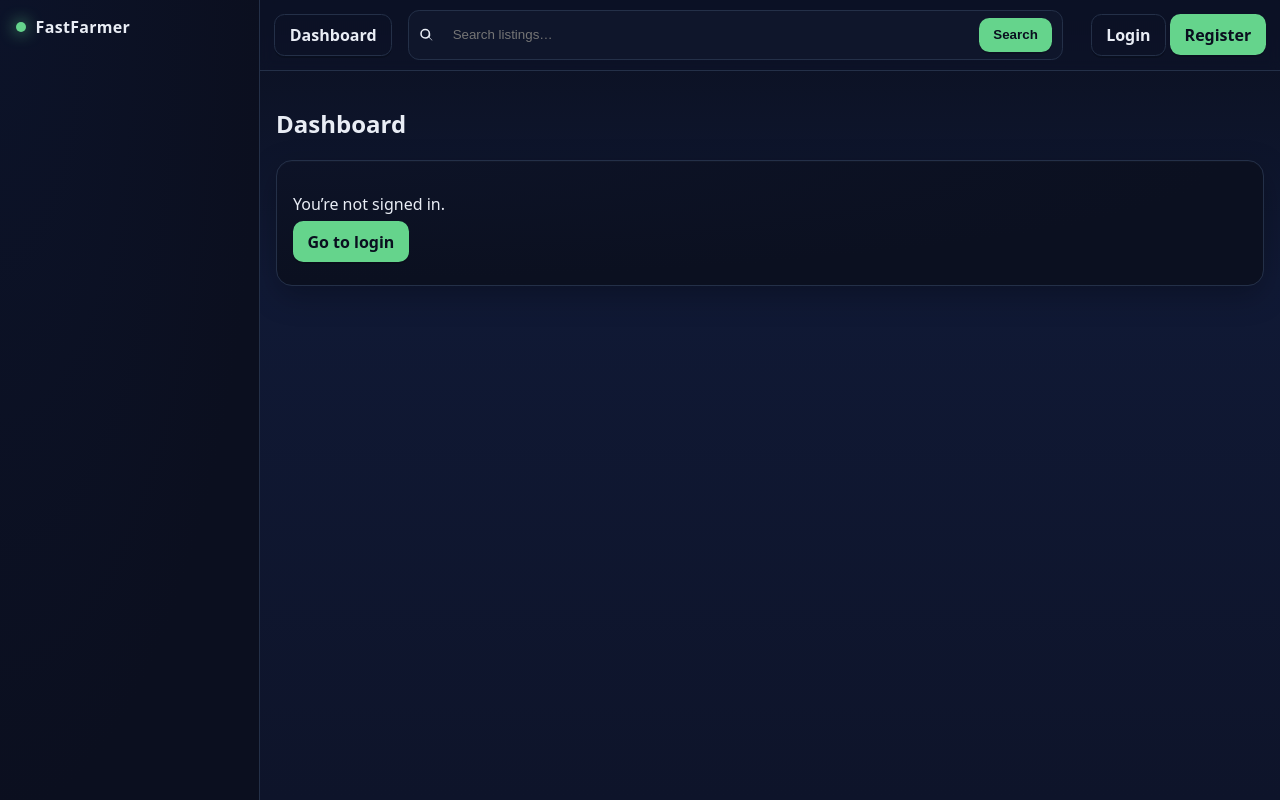
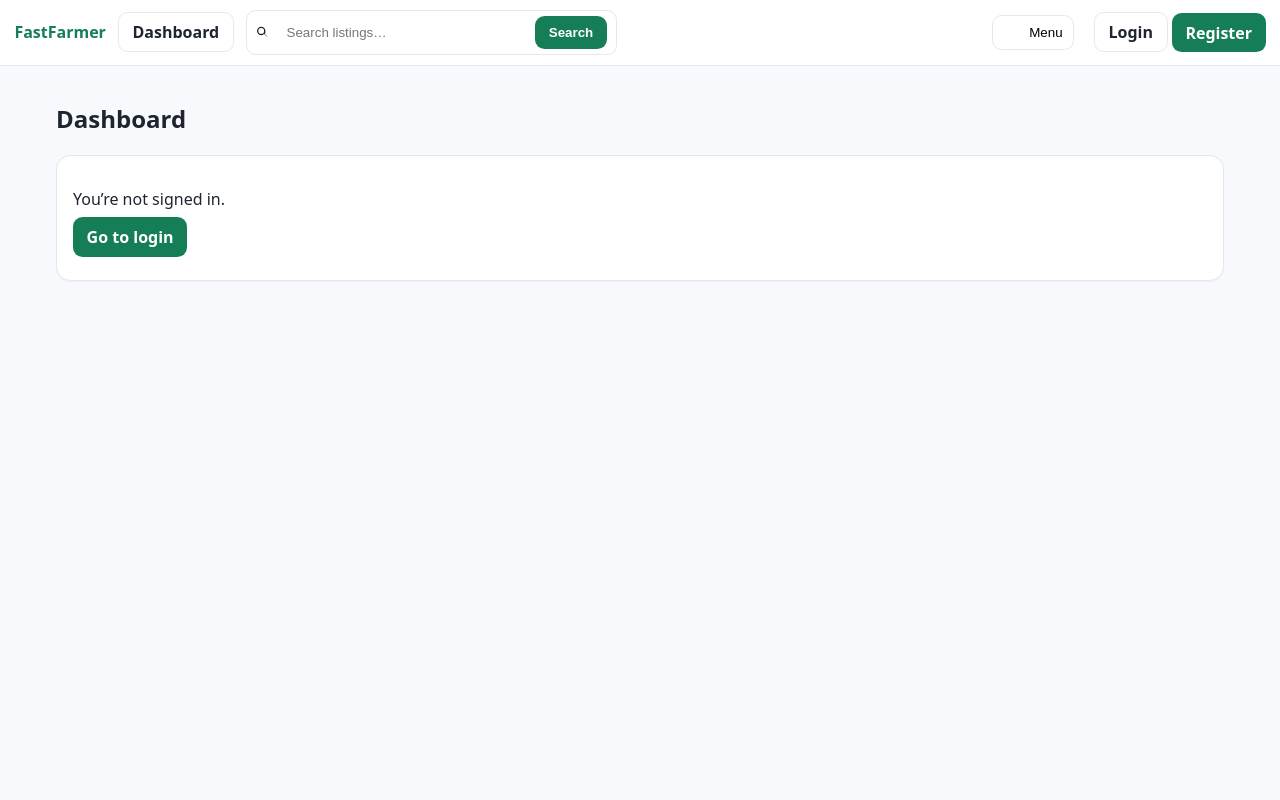
Before and after one commit to AlexandreFernandes00/FastFarmer, a FastAPI app: page /dashboard in a window 1280 px wide. Run offline with FastAPI, Linux system fonts and the light colour scheme.

```diff
--- a/app/templates/base.html
+++ b/app/templates/base.html
@@ -1,232 +1,151 @@
 <!DOCTYPE html>
 <html lang="en">
 <head>
-  <meta charset="utf-8" />
-  <meta name="viewport" content="width=device-width,initial-scale=1" />
+  <meta charset="utf-8"/>
+  <meta name="viewport" content="width=device-width,initial-scale=1"/>
   <title>{% block title %}FastFarmer{% endblock %}</title>
   <style>
     :root{
-      --bg:#0b1020; --panel:#12182b; --muted:#8a93ad; --text:#e9edf5;
-      --brand:#65d48c; --border:#243048; --card:#141b31;
+      --bg:#f7f9fc; --text:#1e2430; --muted:#5b6577; --brand:#167e56;
+      --panel:#ffffff; --border:#e3e8f0; --hover:#f0f4f9;
     }
     *{box-sizing:border-box}
-    html,body{height:100%}
-    body{
-      margin:0; font-family: system-ui, -apple-system, Segoe UI, Roboto, Inter, Arial, sans-serif;
-      background:linear-gradient(180deg,#0b1020,#101935 35%,#0e142a);
-      color:var(--text);
-    }
+    body{margin:0; font-family:system-ui,-apple-system,Segoe UI,Roboto,Inter,Arial,sans-serif; color:var(--text); background:var(--bg);}
     a{color:var(--brand); text-decoration:none}
     a:hover{opacity:.9}
     .btn{
-      background:var(--brand); color:#0a0f1f; border:none; padding:.6rem .9rem; border-radius:.65rem; cursor:pointer;
-      font-weight:600; box-shadow:0 2px 0 rgba(0,0,0,.2);
+      background:var(--brand); color:#fff; border:none; padding:.55rem .85rem; border-radius:.6rem; cursor:pointer; font-weight:600;
     }
-    .btn:disabled{opacity:.6; cursor:not-allowed}
     .btn-outline{
-      background:transparent; color:var(--text); border:1px solid var(--border);
-      padding:.55rem .9rem; border-radius:.65rem; cursor:pointer;
+      background:#fff; color:var(--text); border:1px solid var(--border); padding:.5rem .85rem; border-radius:.6rem; cursor:pointer;
     }
-    .input, input, textarea, select{
-      width:100%; background:#0f162b; border:1px solid var(--border); color:var(--text);
-      border-radius:.6rem; padding:.6rem .7rem;
+    input, select, textarea{
+      width:100%; background:#fff; border:1px solid var(--border); color:var(--text); border-radius:.5rem; padding:.55rem .65rem;
     }
     .card{
-      background: radial-gradient(120% 120% at 0% 0%, #0d1327, #0b1020 80%);
-      border:1px solid var(--border); border-radius:1rem; padding:1rem;
-      box-shadow: inset 0 1px 0 rgba(255,255,255,.02), 0 10px 30px rgba(0,0,0,.25);
+      background:var(--panel); border:1px solid var(--border); border-radius:.9rem; padding:1rem;
+      box-shadow:0 1px 2px rgba(0,0,0,.04);
     }
     .grid{display:grid; gap:.75rem}
-    .form label{display:block; font-size:.9rem; color:#c6cbe0}
+    .form label{display:block; font-size:.92rem; color:#2d3648}
     .form label input, .form label select, .form label textarea{margin-top:.35rem}
-    .result{margin-top:1rem; padding:.65rem .8rem; border-radius:.6rem; border:1px solid var(--border)}
-    .result.ok{background:#0f1f17; color:#b4f1c8; border-color:#1f3a2b}
-    .result.error{background:#251317; color:#ffb5c0; border-color:#48222a}
+    .result{margin-top:1rem; padding:.6rem .75rem; border-radius:.5rem; border:1px solid var(--border)}
+    .result.ok{background:#e9f7ef; color:#0a6e43; border-color:#c8ead7}
+    .result.error{background:#fff1f2; color:#9f1239; border-color:#ffe4e6}
 
     /* Layout */
-    .layout{display:grid; grid-template-columns: 260px 1fr; min-height:100vh}
-    .sidebar{
-      position:sticky; top:0; height:100vh; padding:1rem; border-right:1px solid var(--border);
-      background: radial-gradient(120% 120% at 0% 0%, #0c1329, #0b0f1f 85%);
+    .topbar{
+      position:sticky; top:0; z-index:20; background:var(--panel); border-bottom:1px solid var(--border);
+      display:flex; align-items:center; gap:.75rem; padding:.6rem .9rem;
     }
-    .brand{display:flex; align-items:center; gap:.6rem; font-weight:800; letter-spacing:.3px; margin-bottom:1rem}
-    .brand .dot{width:10px; height:10px; border-radius:50%; background:var(--brand); box-shadow:0 0 16px var(--brand)}
-    .nav-section{margin-top:1rem}
-    .nav-title{font-size:.75rem; letter-spacing:.08em; color:#98a1bd; text-transform:uppercase; margin:.7rem .4rem}
-    .nav a{
-      display:flex; align-items:center; gap:.55rem; padding:.55rem .65rem; border-radius:.55rem; color:#cfd7ef;
+    .brand{font-weight:800; color:var(--text);}
+    .spacer{flex:1}
+    .search{display:flex; align-items:center; gap:.5rem; max-width:700px; flex:1; background:#fff; border:1px solid var(--border); border-radius:.6rem; padding:.35rem .55rem;}
+    .search input{border:none; outline:none; background:transparent}
+    .content{padding:1rem; max-width:1200px; margin:0 auto}
+
+    /* Burger menu */
+    .burger{position:relative}
+    .burger-btn{
+      display:inline-flex; align-items:center; gap:.5rem; padding:.45rem .65rem; border:1px solid var(--border); border-radius:.6rem; background:#fff; cursor:pointer;
     }
-    .nav a:hover{background:#0e1730}
-    .nav a.active{background:#0f1f34; color:#e9efff; border:1px solid #233457}
+    .burger-menu{
+      position:absolute; top:calc(100% + .4rem); left:0; min-width:240px; background:#fff; border:1px solid var(--border);
+      border-radius:.6rem; box-shadow:0 8px 24px rgba(0,0,0,.08); padding:.4rem; display:none;
+    }
+    .burger.open .burger-menu{display:block}
+    .menu-section{padding:.35rem .35rem .2rem; font-size:.72rem; text-transform:uppercase; letter-spacing:.06em; color:#6b7280}
+    .menu a{
+      display:flex; align-items:center; gap:.5rem; color:var(--text); padding:.5rem .6rem; border-radius:.5rem;
+    }
+    .menu a:hover{background:var(--hover)}
+    .active{background:var(--hover)}
 
-    .main{
-      display:grid; grid-template-rows: auto 1fr; min-height:100vh;
-    }
-    .topbar{
-      position:sticky; top:0; z-index:10; backdrop-filter: blur(6px);
-      background: rgba(13,19,40,.65); border-bottom:1px solid var(--border);
-      display:flex; gap:.75rem; align-items:center; padding:.6rem .9rem;
-    }
-    .topbar .left{display:flex; gap:.6rem; align-items:center}
-    .topbar .right{margin-left:auto; display:flex; gap:.5rem; align-items:center}
-    .search{
-      flex:1; display:flex; align-items:center; gap:.5rem; max-width:700px; margin-inline: .25rem 1rem;
-      background:#0f162b; border:1px solid var(--border); border-radius:.7rem; padding:.45rem .6rem;
-    }
-    .search input{background:transparent; border:none; outline:none; color:var(--text); width:100%}
-    .content{padding:1rem; max-width:1200px; margin:0 auto; width:100%}
-
-    /* Responsive */
-    .sidebar-toggle{display:none}
-    @media (max-width: 980px){
-      .layout{grid-template-columns: 0 1fr}
-      .sidebar{position:fixed; left:0; top:0; width:260px; transform: translateX(-100%); transition: transform .2s ease;}
-      .sidebar.open{transform: translateX(0)}
-      .sidebar-toggle{display:inline-flex}
+    @media (max-width: 820px){
+      .search{max-width:none}
     }
   </style>
   {% block extra_head %}{% endblock %}
 </head>
 <body>
-  <div class="layout">
-    <!-- Sidebar -->
-    <aside id="sidebar" class="sidebar">
-      <div class="brand">
-        <span class="dot"></span>
-        <span>FastFarmer</span>
-      </div>
+  <header class="topbar">
+    <div class="brand"><a href="/">FastFarmer</a></div>
 
-      <!-- CLIENT MENU -->
-      <div id="clientMenu" class="nav-section" hidden>
-        <div class="nav-title">Client</div>
-        <nav class="nav">
+    <a class="btn btn-outline" href="/dashboard">Dashboard</a>
+
+    <form class="search" onsubmit="return globalSearch(event)">
+      <svg xmlns="http://www.w3.org/2000/svg" width="18" height="18" fill="currentColor" viewBox="0 0 24 24"><path d="M21.53 20.47l-4.66-4.66A7.94 7.94 0 0018 10a8 8 0 10-8 8 7.94 7.94 0 005.81-2.13l4.66 4.66a.75.75 0 001.06-1.06zM4.5 10a5.5 5.5 0 1111 0 5.5 5.5 0 01-11 0z"/></svg>
+      <input id="globalQuery" placeholder="Search listings…"/>
+      <button class="btn" type="submit">Search</button>
+    </form>
+
+    <div class="spacer"></div>
+
+    <!-- Burger -->
+    <div id="burger" class="burger">
+      <button class="burger-btn" type="button" onclick="toggleBurger()">
+        <svg width="18" height="18" viewBox="0 0 24 24" fill="currentColor"><path d="M3 6h18M3 12h18M3 18h18"/></svg> Menu
+      </button>
+      <div class="burger-menu card">
+        <div id="clientSection" hidden>
+          <div class="menu-section">Client</div>
+          <nav class="menu">
             <a href="/marketplace" data-match="^/marketplace">Marketplace</a>
             <a href="/fields" data-match="^/fields">My Fields</a>
             <a href="/requests" data-match="^/requests">My Requests</a>
           </nav>
         </div>
-
-      <!-- PROVIDER MENU -->
-      <div id="providerMenu" class="nav-section" hidden>
-        <div class="nav-title">Provider</div>
-        <nav class="nav">
+        <div id="providerSection" hidden>
+          <div class="menu-section">Provider</div>
+          <nav class="menu">
             <a href="/machines" data-match="^/machines">Machines</a>
             <a href="/listings" data-match="^/listings">Listings & Pricing</a>
             <a href="/inbox" data-match="^/inbox">Inbox (Requests)</a>
           </nav>
         </div>
-
-      <!-- ADMIN MENU -->
-      <div id="adminMenu" class="nav-section" hidden>
-        <div class="nav-title">Admin</div>
-        <nav class="nav">
+        <div id="adminSection" hidden>
+          <div class="menu-section">Admin</div>
+          <nav class="menu">
             <a href="/admin" data-match="^/admin">Console</a>
           </nav>
         </div>
-    </aside>
-
-    <!-- Main area -->
-    <section class="main">
-      <!-- Topbar -->
-      <header class="topbar">
-        <button class="btn btn-outline sidebar-toggle" onclick="toggleSidebar()">Menu</button>
-
-        <div class="left">
-          <a class="btn btn-outline" href="/dashboard">Dashboard</a>
+      </div>
     </div>
 
-        <form class="search" onsubmit="return globalSearch(event)">
-          <svg xmlns="http://www.w3.org/2000/svg" width="18" height="18" fill="currentColor" viewBox="0 0 24 24"><path d="M21.53 20.47l-4.66-4.66A7.94 7.94 0 0018 10a8 8 0 10-8 8 7.94 7.94 0 005.81-2.13l4.66 4.66a.75.75 0 001.06-1.06zM4.5 10a5.5 5.5 0 1111 0 5.5 5.5 0 01-11 0z"/></svg>
-          <input id="globalQuery" placeholder="Search listings…" />
-          <button class="btn" type="submit">Search</button>
-        </form>
-
-        <div class="right">
-          <div id="authBtns">
-            <!-- replaced by JS depending on login -->
+    <!-- Auth -->
+    <div id="authBtns" style="margin-left:.5rem;">
       <a class="btn btn-outline" href="/login">Login</a>
       <a class="btn" href="/register">Register</a>
     </div>
-        </div>
   </header>
 
-      <!-- Page content -->
   <main class="content">
     {% block content %}{% endblock %}
   </main>
-    </section>
-  </div>
 
   <script>
+    // --- Auth & menu logic (runs on every page) ---
     const API = "/api/v1";
     let token = localStorage.getItem("token");
+    let me = null;
 
-    function toggleSidebar(){
-      document.getElementById("sidebar").classList.toggle("open");
+    document.addEventListener("DOMContentLoaded", () => {
+      initBase();   // make sure this runs after DOM is ready
+    });
+
+    function toggleBurger(){
+      const b = document.getElementById("burger");
+      b.classList.toggle("open");
+      // click outside to close
+      if (b.classList.contains("open")) {
+        const onDocClick = (e) => {
+          if (!b.contains(e.target)) {
+            b.classList.remove("open");
+            document.removeEventListener("click", onDocClick);
           }
-
-    function highlightActive(){
-      const path = location.pathname;
-      document.querySelectorAll(".nav a").forEach(a => {
-        const pattern = a.getAttribute("data-match");
-        if(!pattern) return;
-        try{
-          const re = new RegExp(pattern);
-          if(re.test(path)) a.classList.add("active");
-        }catch{}
-      });
+        };
+        setTimeout(()=>document.addEventListener("click", onDocClick), 0);
       }
-
-    function renderAuth(me){
-      const wrap = document.getElementById("authBtns");
-      if(!me){
-        wrap.innerHTML = `
-          <a class="btn btn-outline" href="/login">Login</a>
-          <a class="btn" href="/register">Register</a>
-        `;
-        return;
-      }
-      wrap.innerHTML = `
-        <span style="color:#cfd7ef;opacity:.85;">Hi, ${escapeHtml(me.full_name || me.email)}</span>
-        <button class="btn btn-outline" onclick="logout()">Logout</button>
-      `;
-    }
-
-    function renderMenus(me){
-      // default hide
-      document.getElementById("clientMenu").hidden = true;
-      document.getElementById("providerMenu").hidden = true;
-      document.getElementById("adminMenu").hidden = true;
-
-      if(!me) return;
-      if(me.is_client)   document.getElementById("clientMenu").hidden = false;
-      if(me.is_provider) document.getElementById("providerMenu").hidden = false;
-      if(me.is_admin)    document.getElementById("adminMenu").hidden = false;
-    }
-
-    async function initBase(){
-      highlightActive();
-
-      if(!token){
-        renderAuth(null);
-        return;
-      }
-      try{
-        const r = await fetch(`${API}/auth/me`, { headers: { "Authorization": "Bearer " + token } });
-        if(!r.ok) throw 0;
-        const me = await r.json();
-        renderAuth(me);
-        renderMenus(me);
-      }catch{
-        // bad token
-        localStorage.removeItem("token");
-        renderAuth(null);
-      }
-    }
-
-    function logout(){
-      localStorage.removeItem("token");
-      location.href = "/login";
     }
 
     function globalSearch(e){
@@ -237,9 +156,70 @@
       return false;
     }
 
-    function escapeHtml(s){ return String(s ?? "").replace(/[&<>"']/g, c => ({'&':'&amp;','<':'&lt;','>':'&gt;','"':'&quot;',"'":'&#39;'}[c])); }
+    async function initBase(){
+      highlightActiveLinks();
+      await loadAuth();        // ensure auth shown correctly on ALL pages
+      renderMenus();
+    }
 
-    initBase();
+    async function loadAuth(){
+      const el = document.getElementById("authBtns");
+      // default: logged out
+      const showLoggedOut = () => {
+        el.innerHTML = `
+          <a class="btn btn-outline" href="/login">Login</a>
+          <a class="btn" href="/register">Register</a>
+        `;
+      };
+
+      if (!token) { showLoggedOut(); return; }
+      try{
+        const r = await fetch(`${API}/auth/me`, { headers: { "Authorization": "Bearer " + token } });
+        if (!r.ok) throw 0;
+        me = await r.json();
+        el.innerHTML = `
+          <span style="color:#475569; margin-right:.4rem;">Hi, ${escapeHtml(me.full_name || me.email)}</span>
+          <button class="btn btn-outline" onclick="logout()">Logout</button>
+        `;
+      }catch{
+        // bad/expired token
+        localStorage.removeItem("token");
+        token = null;
+        me = null;
+        showLoggedOut();
+      }
+    }
+
+    function logout(){
+      localStorage.removeItem("token");
+      token = null;
+      me = null;
+      location.href = "/login";
+    }
+
+    function renderMenus(){
+      // hide all sections by default
+      document.getElementById("clientSection").hidden = true;
+      document.getElementById("providerSection").hidden = true;
+      document.getElementById("adminSection").hidden = true;
+
+      if (!me) return;
+      if (me.is_client)   document.getElementById("clientSection").hidden = false;
+      if (me.is_provider) document.getElementById("providerSection").hidden = false;
+      if (me.is_admin)    document.getElementById("adminSection").hidden = false;
+    }
+
+    function highlightActiveLinks(){
+      const path = location.pathname;
+      document.querySelectorAll('[data-match]').forEach(a => {
+        const pat = a.getAttribute('data-match');
+        try{
+          if (new RegExp(pat).test(path)) a.classList.add('active');
+        }catch{}
+      });
+    }
+
+    function escapeHtml(s){ return String(s ?? "").replace(/[&<>"']/g,c=>({'&':'&amp;','<':'&lt;','>':'&gt;','"':'&quot;',"'":'&#39;'}[c])); }
   </script>
 
   {% block page_scripts %}{% endblock %}
```
Lines whose indentation alone changed are shown as unchanged.
